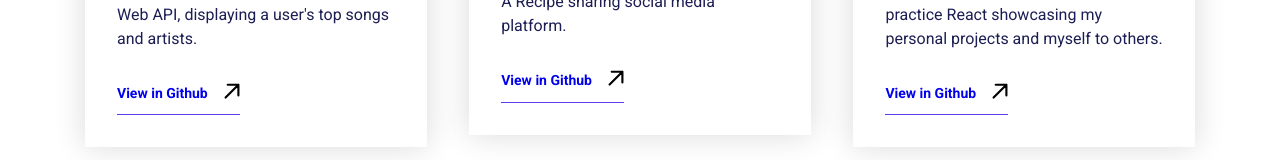
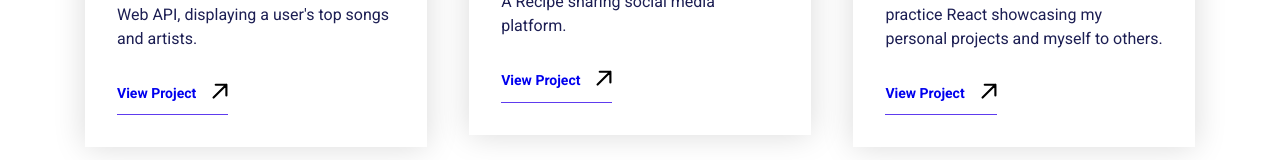
Before and after one commit to Jasoonii/portfolio, a React (Create React App) app: page / in a window 1280 px wide. Shown: the part 3445-3605 px from the top of the page. Built offline with nearby package versions, Linux system fonts and the light colour scheme.

Commit message:
Changed button text in portfolio

```diff
--- a/src/Pages/Home/MyPortfolio.jsx
+++ b/src/Pages/Home/MyPortfolio.jsx
@@ -31,7 +31,7 @@ export default function MyPortfolio() {
                   target="_blank"
                   style={{textDecoration: 'none'}}
                 >
-                  View in Github
+                  View Project
                 </a>
                 <svg
                   xmlns="http://www.w3.org/2000/svg"
```
